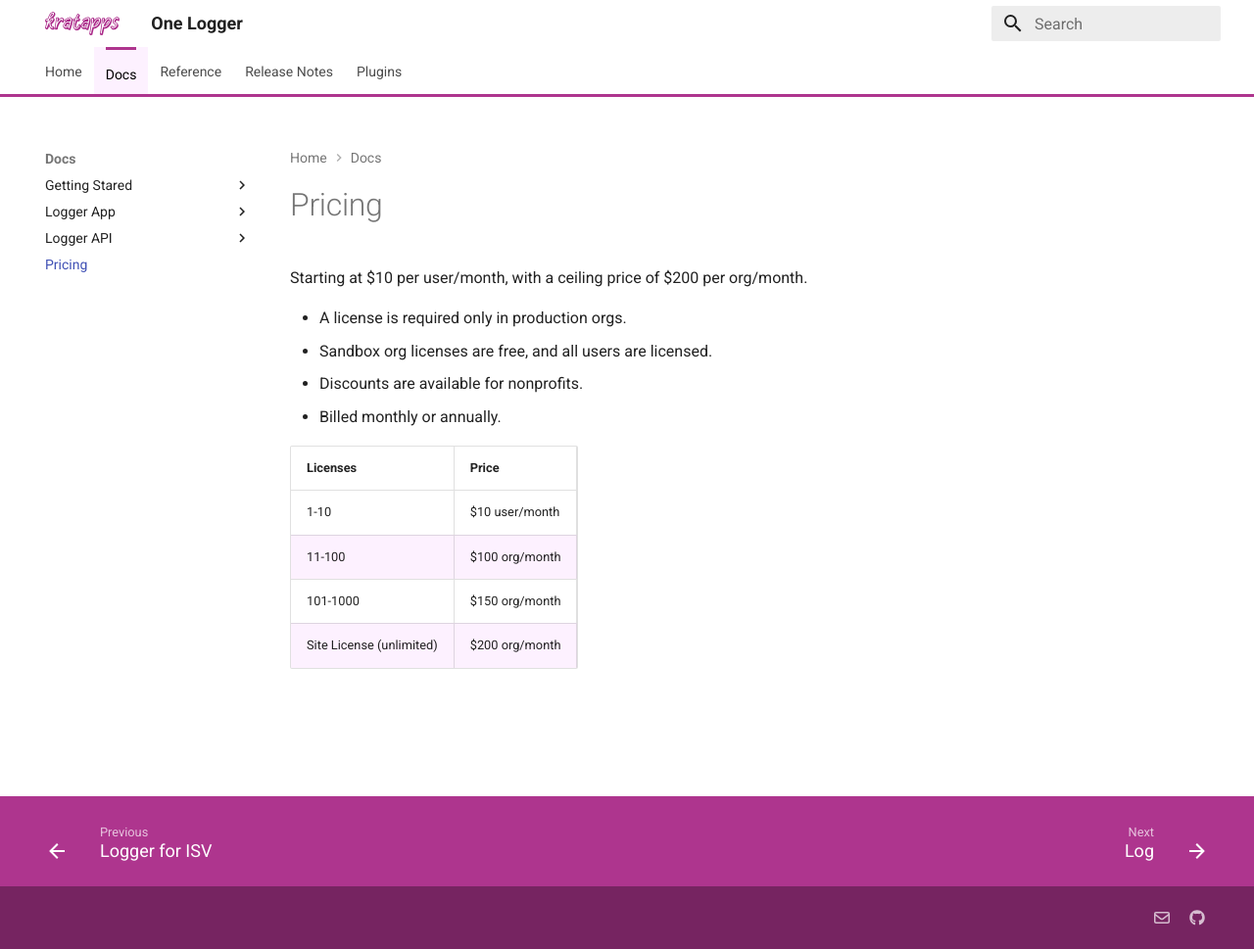
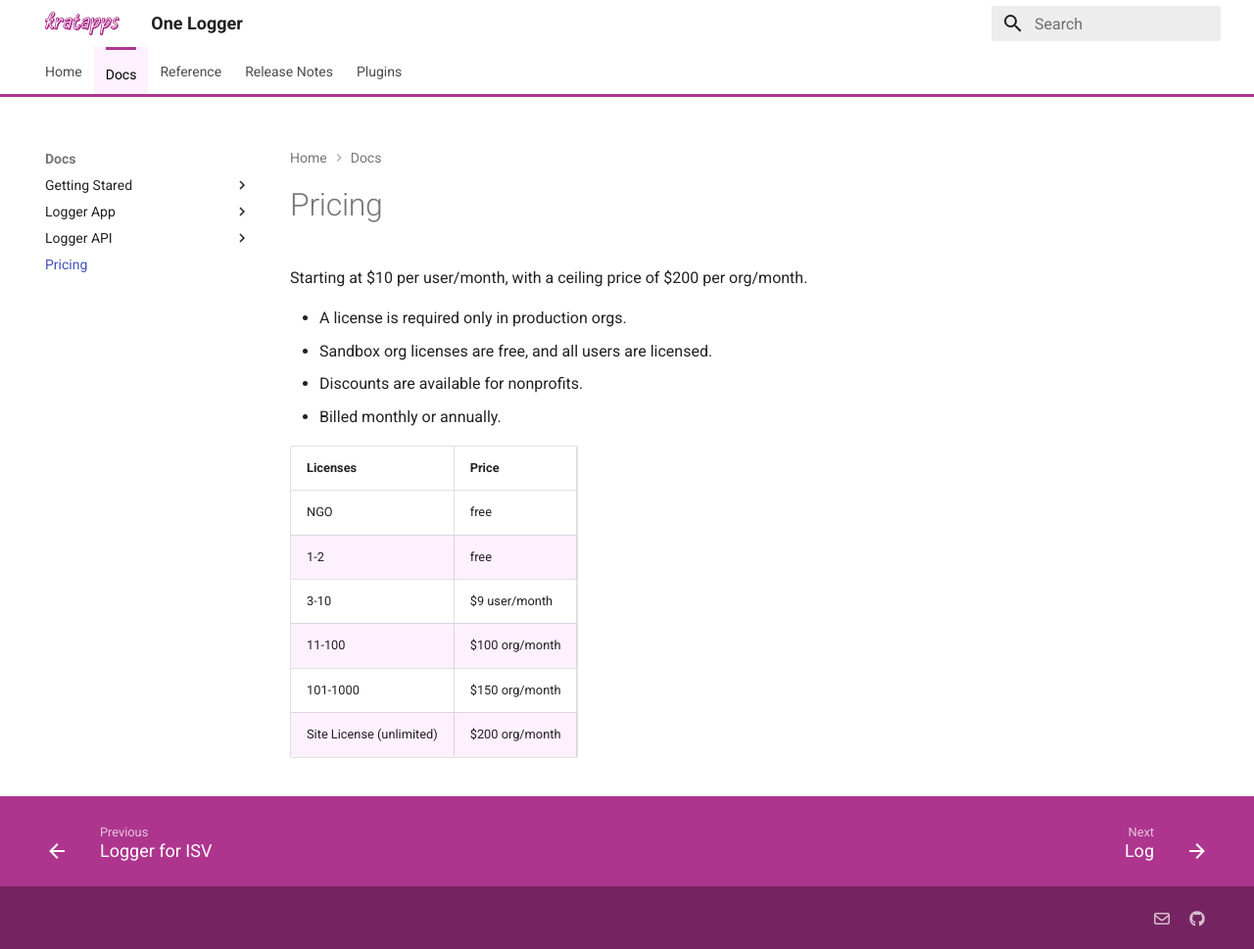
Before and after one commit to kratapps/one-logger-kratapps-com, an MkDocs documentation site: the page built from docs/pricing.md, in a window 1280 px wide and 969 px high. Shown: the whole window at 98% size. Built offline with MkDocs 1.6.1 and Material for MkDocs 9.7.7, drawn with Linux system fonts in a browser that asks for light colours.

Commit message:
Update docs.

```diff
--- a/docs/pricing.md
+++ b/docs/pricing.md
@@ -9,7 +9,9 @@
 
 | Licenses                 | Price          |
 | ------------------------ | -------------- |
-| 1-10                     | $10 user/month |
+| NGO                      | free           |
+| 1-2                      | free           |
+| 3-10                     | $9 user/month  |
 | 11-100                   | $100 org/month |
 | 101-1000                 | $150 org/month |
 | Site License (unlimited) | $200 org/month |
```
